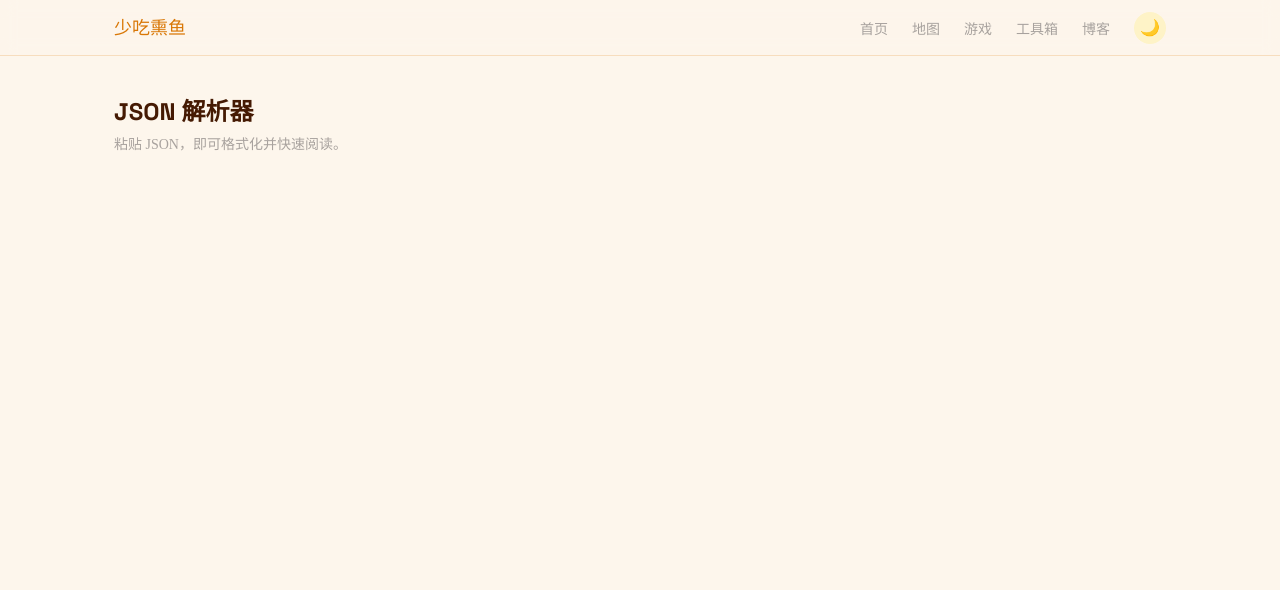
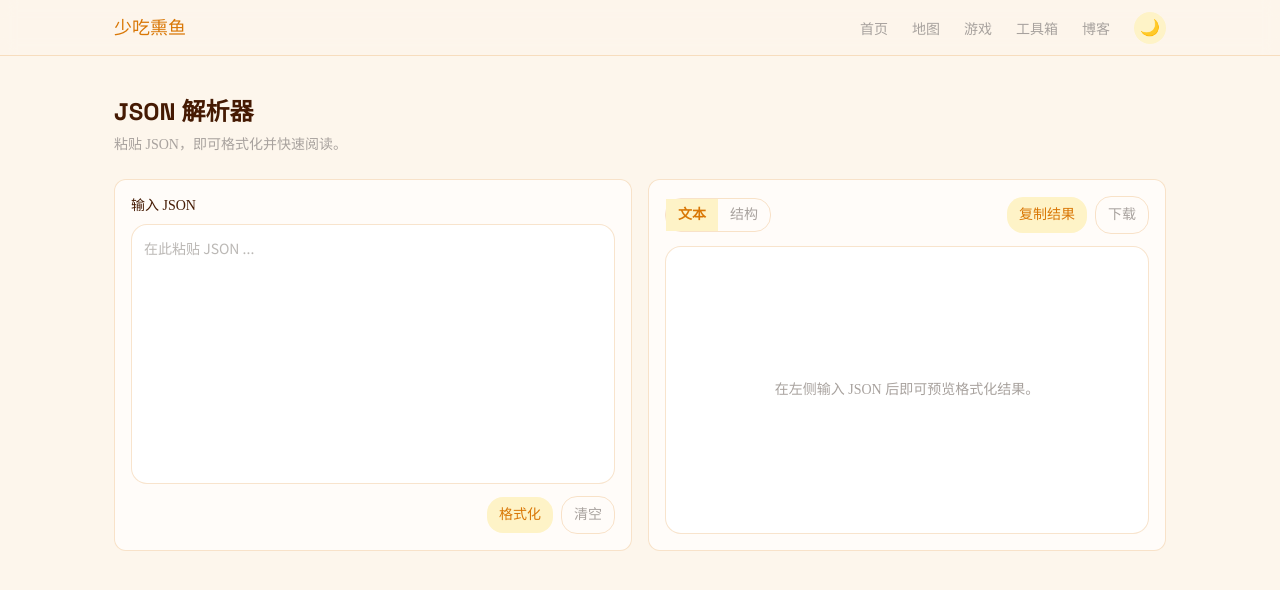
Before and after one commit to Lychee-li572/new-blog, a Vue app: page /toolbox/json-parser in a window 1280 px wide. Shown: the top 590 px of the page. Built offline with nearby package versions, Linux system fonts and the light colour scheme; a web font is replaced by a local one.

Commit message:
feat: wire json parser input and result panels

```diff
--- /dev/null
+++ b/src/features/toolbox/components/JsonInputPanel.vue
@@ -0,0 +1,21 @@
+<template>
+  <div class="flex h-full flex-col rounded-xl border p-4" style="background: var(--bg-surface); border-color: var(--border)">
+    <label class="mb-2 text-sm font-medium" style="color: var(--text-primary)" for="json-input">输入 JSON</label>
+    <textarea
+      id="json-input"
+      class="min-h-[260px] flex-1 resize-none rounded-lg border p-3 text-sm leading-relaxed"
+      style="background: var(--bg-elevated); color: var(--text-body); border-color: var(--border); font-family: var(--font-sans)"
+      placeholder="在此粘贴 JSON ..."
+      :value="modelValue"
+      @input="$emit('update:modelValue', ($event.target as HTMLTextAreaElement).value)"
+    />
+    <div class="mt-3 flex flex-wrap items-center justify-end gap-2">
+      <slot name="actions" />
+    </div>
+  </div>
+</template>
+
+<script setup lang="ts">
+defineProps<{ modelValue: string }>()
+defineEmits<{ 'update:modelValue': [value: string] }>()
+</script>
--- /dev/null
+++ b/src/features/toolbox/components/JsonResultPanel.vue
@@ -0,0 +1,38 @@
+<template>
+  <div class="flex h-full flex-col rounded-xl border p-4" style="background: var(--bg-surface); border-color: var(--border)">
+    <div class="mb-3 flex flex-wrap items-center justify-between gap-2">
+      <div class="inline-flex rounded-lg border" style="border-color: var(--border)">
+        <button
+          v-for="option in viewOptions"
+          :key="option.value"
+          class="px-3 py-1.5 text-sm"
+          :class="option.value === activeView ? 'font-semibold' : ''"
+          :style="{
+            background: option.value === activeView ? 'var(--accent-lighter)' : 'transparent',
+            color: option.value === activeView ? 'var(--accent-primary)' : 'var(--text-secondary)'
+          }"
+          @click="$emit('update:activeView', option.value)"
+        >
+          {{ option.label }}
+        </button>
+      </div>
+      <div class="flex items-center gap-2">
+        <slot name="actions" />
+      </div>
+    </div>
+    <div class="relative flex-1 overflow-auto rounded-lg border" style="border-color: var(--border); background: var(--bg-elevated)">
+      <slot />
+    </div>
+  </div>
+</template>
+
+<script setup lang="ts">
+type ViewMode = 'text' | 'tree'
+defineProps<{ activeView: ViewMode }>()
+defineEmits<{ 'update:activeView': [value: ViewMode] }>()
+
+const viewOptions: Array<{ value: ViewMode; label: string }> = [
+  { value: 'text', label: '文本' },
+  { value: 'tree', label: '结构' }
+]
+</script>
--- /dev/null
+++ b/src/features/toolbox/components/JsonTextView.vue
@@ -0,0 +1,16 @@
+<template>
+  <div v-if="text" class="flex overflow-auto p-4 text-sm leading-relaxed" style="font-family: var(--font-sans)">
+    <div class="pr-4 text-right select-none" style="color: var(--text-secondary)">
+      <div v-for="(_, index) in lines" :key="index">{{ index + 1 }}</div>
+    </div>
+    <pre class="flex-1 whitespace-pre" style="color: var(--text-body)"><code>{{ text }}</code></pre>
+  </div>
+  <div v-else class="flex h-full items-center justify-center p-6 text-sm" style="color: var(--text-secondary)">在左侧输入 JSON 后即可预览格式化结果。</div>
+</template>
+
+<script setup lang="ts">
+import { computed } from 'vue'
+
+const props = defineProps<{ text: string }>()
+const lines = computed(() => props.text.split('\n'))
+</script>
--- a/src/features/toolbox/views/JsonParserPage.vue
+++ b/src/features/toolbox/views/JsonParserPage.vue
@@ -1,10 +1,62 @@
 <template>
   <section class="mx-auto max-w-[1100px] px-4 py-10 sm:px-6">
     <header class="mb-6">
-      <h1 class="text-2xl font-semibold" style="color: var(--text-primary); font-family: var(--font-heading)">
-        JSON 解析器
-      </h1>
+      <h1 class="text-2xl font-semibold" style="color: var(--text-primary); font-family: var(--font-heading)">JSON 解析器</h1>
       <p class="mt-2 text-sm" style="color: var(--text-secondary)">粘贴 JSON，即可格式化并快速阅读。</p>
     </header>
+
+    <div class="grid gap-4 md:grid-cols-2">
+      <JsonInputPanel v-model="rawInput">
+        <template #actions>
+          <button class="rounded-lg px-3 py-2 text-sm" style="background: var(--accent-lighter); color: var(--accent-primary)" @click="refresh">格式化</button>
+          <button class="rounded-lg px-3 py-2 text-sm" style="background: transparent; color: var(--text-secondary); border: 1px solid var(--border)" @click="clear">清空</button>
+        </template>
+      </JsonInputPanel>
+
+      <JsonResultPanel :active-view="activeView" @update:active-view="activeView = $event">
+        <template #actions>
+          <button class="rounded-lg px-3 py-2 text-sm" style="background: var(--accent-lighter); color: var(--accent-primary)" @click="copyResult">复制结果</button>
+          <button class="rounded-lg px-3 py-2 text-sm" style="background: transparent; color: var(--text-secondary); border: 1px solid var(--border)" @click="downloadResult">下载</button>
+        </template>
+        <template v-if="activeView === 'text'">
+          <JsonTextView :text="formatted" />
+        </template>
+        <template v-else>
+          <div class="p-4 text-sm" style="color: var(--text-secondary)">结构视图会在后续任务实现。</div>
+        </template>
+      </JsonResultPanel>
+    </div>
   </section>
 </template>
+
+<script setup lang="ts">
+import { ref } from 'vue'
+import JsonInputPanel from '@/features/toolbox/components/JsonInputPanel.vue'
+import JsonResultPanel from '@/features/toolbox/components/JsonResultPanel.vue'
+import JsonTextView from '@/features/toolbox/components/JsonTextView.vue'
+import { useJsonParser } from '@/features/toolbox/composables/useJsonParser'
+
+const { rawInput, formatted, refresh } = useJsonParser()
+const activeView = ref<'text' | 'tree'>('text')
+
+function clear() {
+  rawInput.value = ''
+}
+
+async function copyResult() {
+  await navigator.clipboard.writeText(formatted.value || rawInput.value)
+}
+
+function downloadResult() {
+  if (!formatted.value) {
+    return
+  }
+  const blob = new Blob([formatted.value], { type: 'application/json' })
+  const url = URL.createObjectURL(blob)
+  const anchor = document.createElement('a')
+  anchor.href = url
+  anchor.download = 'formatted.json'
+  anchor.click()
+  URL.revokeObjectURL(url)
+}
+</script>
```
Also changed, not shown: 1 other file (tests, documents, lock files or other folders).
